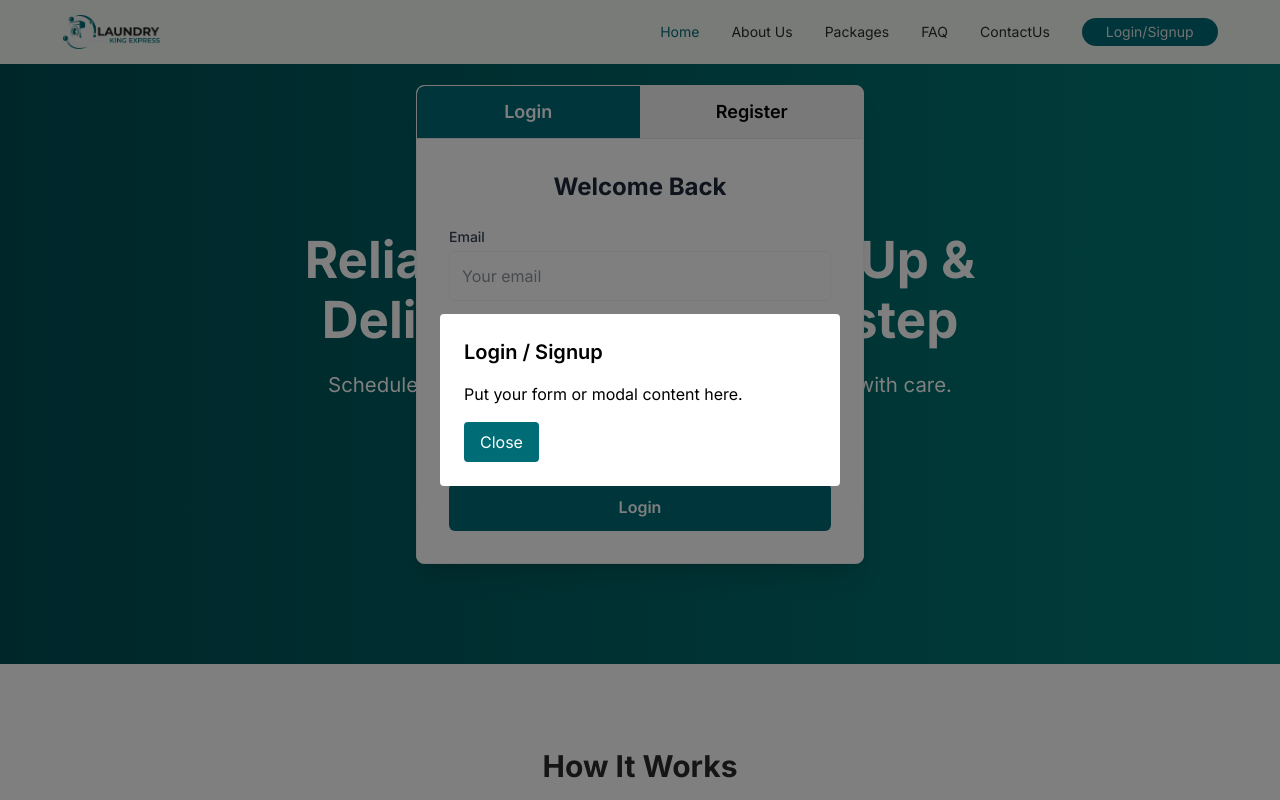
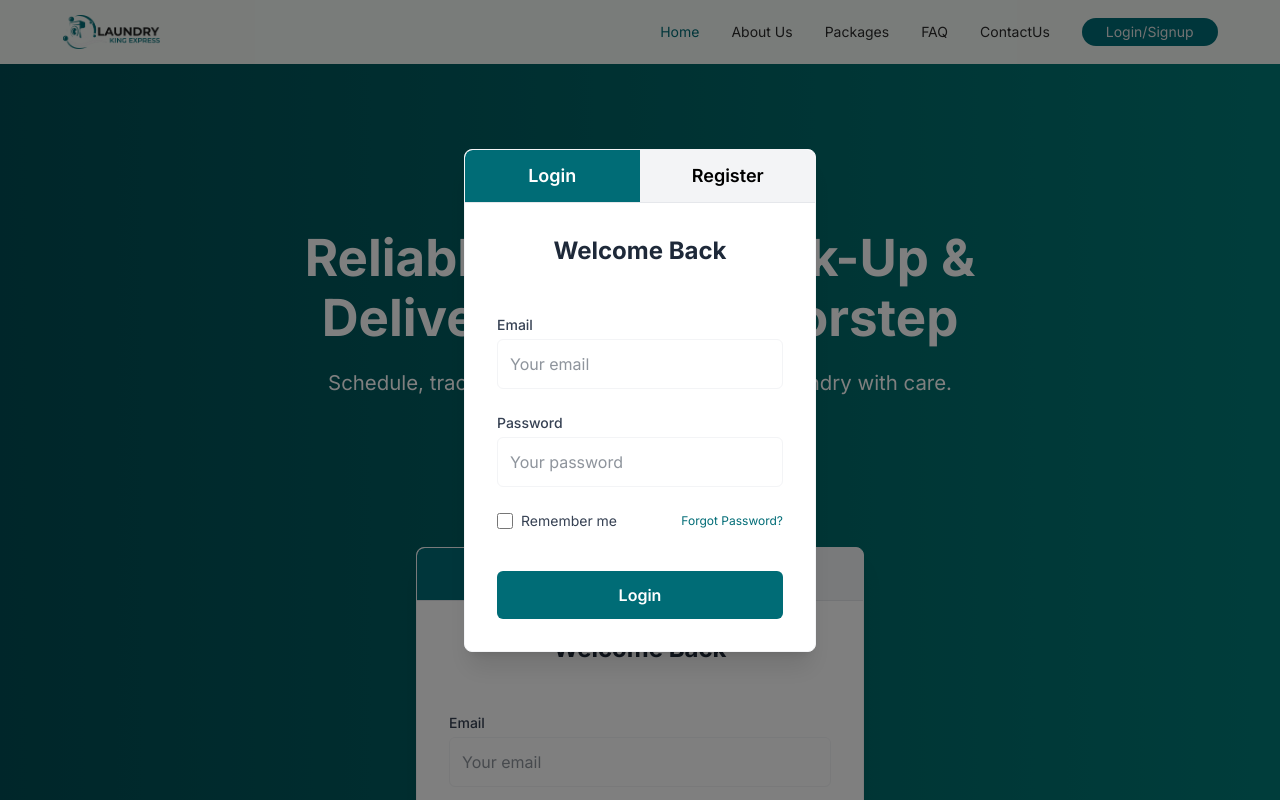
Before and after one commit to Developer-Soriful/lagendery-web, a React (Vite) app: page / in a window 1280 px wide. Both pictures are taken after a click on the button "Login/Signup". Shown: the top 800 px of the page. Built offline with nearby package versions, Linux system fonts and the light colour scheme.

Commit message:
resolve authentication positioning issue

```diff
--- a/components/Root/Root.tsx
+++ b/components/Root/Root.tsx
@@ -9,12 +9,7 @@ const Root = () => {
     return (
         <div>
             {/* this is for root hero img */}
-            <div className="relative bg-linear-to-r from-[#004d54] to-[#017b77] h-[600px] flex justify-center items-center flex-col gap-[34px]">
-                {
-                    !user && <div className="absolute w-full -top-35">
-                        <AuthCard />
-                    </div>
-                }
+            <div className="relative bg-linear-to-r from-[#004d54] to-[#017b77] flex justify-center items-center flex-col gap-[34px] py-[164px] **text-white**">
                 <div className="flex flex-col gap-[19px]">
                     <div className="root_heading">
                         <h1>Reliable Laundry Pick-Up & </h1>
@@ -25,6 +20,11 @@ const Root = () => {
                 <div className="flex justify-center items-center gap-4">
                     <button className="hero_button1">Book Now</button>
                     <button className="hero_button2">View Packages</button>
+                </div>
+                <div className="w-full">
+                    {
+                        !user && < AuthCard />
+                    }
                 </div>
                 {/* <img className="w-full lg:h-[858px]" src={Images.hero_img} alt="" /> */}
             </div>
--- a/components/authPage/AuthCard.tsx
+++ b/components/authPage/AuthCard.tsx
@@ -12,7 +12,7 @@ const BORDER_LIGHT_GREY = '#F3F4F6'; // Light grey border/inactive background
 type AuthMode = 'login' | 'register';
 
 const AuthCard: React.FC = () => {
-    const [mode, setMode] = useState<AuthMode>('login'); // Default to Login view
+    const [mode, setMode] = useState<AuthMode>('login');
 
     // --- Login Form State ---
     const [loginEmail, setLoginEmail] = useState('');
@@ -74,7 +74,7 @@ const AuthCard: React.FC = () => {
     const renderFormContent = () => {
         if (mode === 'login') {
             return (
-                <form onSubmit={handleLoginSubmit} className="space-y-6">
+                <form onSubmit={handleLoginSubmit} className="flex flex-col gap-6 w-full">
                     <h2 className="text-2xl font-bold text-gray-800 text-center mb-6">Welcome Back</h2>
 
                     {renderInput('Email', 'login-email', 'email', loginEmail, setLoginEmail, 'Your email')}
@@ -138,7 +138,7 @@ const AuthCard: React.FC = () => {
     };
 
     return (
-        <div className="flex items-center justify-center min-h-screen p-4" >
+        <div className="flex items-center justify-center p-4 w-full" >
             <div
                 className="w-full max-w-md bg-white rounded-lg shadow-xl overflow-hidden"
                 style={{ border: `1px solid ${BORDER_LIGHT_GREY}` }}
--- a/components/navbar/Navbar.tsx
+++ b/components/navbar/Navbar.tsx
@@ -3,6 +3,7 @@ import { useState } from "react";
 import { useAuth } from "../../authentication/UseAuth";
 import { LuUserRound } from "react-icons/lu";
 import { NavLink } from "react-router";
+import AuthCard from "../authPage/AuthCard";
 
 const NavBar: React.FC = () => {
     const [isMenuOpen, setIsMenuOpen] = useState(false);
@@ -22,7 +23,6 @@ const NavBar: React.FC = () => {
     const toggleMenu = () => setIsMenuOpen(!isMenuOpen);
     const closeMenu = () => setIsMenuOpen(false);
 
-    // Handle opening modal for My Account / Login
     const handleOpenModal = () => {
         closeMenu();
         setOpenModal(true);
@@ -96,19 +96,6 @@ const NavBar: React.FC = () => {
                                     </button>
                                 );
                             }
-
-                            return (
-                                <NavLink
-                                    key={data.id}
-                                    to={data.href}
-                                    onClick={closeMenu}
-                                    className={({ isActive }) =>
-                                        `flex items-center gap-2 py-2 ${isActive ? "text-[#006C76]" : ""}`
-                                    }
-                                >
-                                    {data.label}
-                                </NavLink>
-                            );
                         })}
                         {!user && (
                             <button onClick={handleOpenModal} className="login_sign_btn">
@@ -125,18 +112,8 @@ const NavBar: React.FC = () => {
                     className="fixed inset-0 bg-black/50 flex justify-center items-center z-[999]"
                     onClick={() => setOpenModal(false)}
                 >
-                    <div
-                        className="bg-white p-6 rounded w-[90%] max-w-[400px]"
-                        onClick={(e) => e.stopPropagation()}
-                    >
-                        <h2 className="text-xl font-semibold mb-4">Login / Signup</h2>
-                        <p>Put your form or modal content here.</p>
-                        <button
-                            className="mt-4 px-4 py-2 bg-[#006C76] text-white rounded"
-                            onClick={() => setOpenModal(false)}
-                        >
-                            Close
-                        </button>
+                    <div className="lg:w-[30%]" onClick={(e) => e.stopPropagation()}>
+                        <AuthCard />
                     </div>
                 </div>
             )}
```
